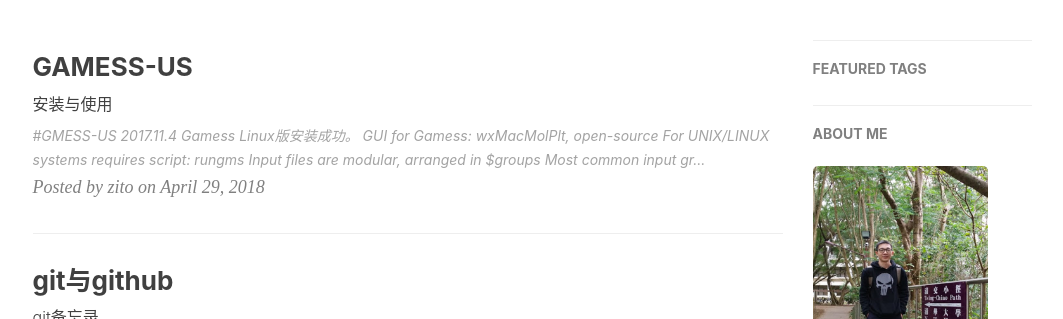
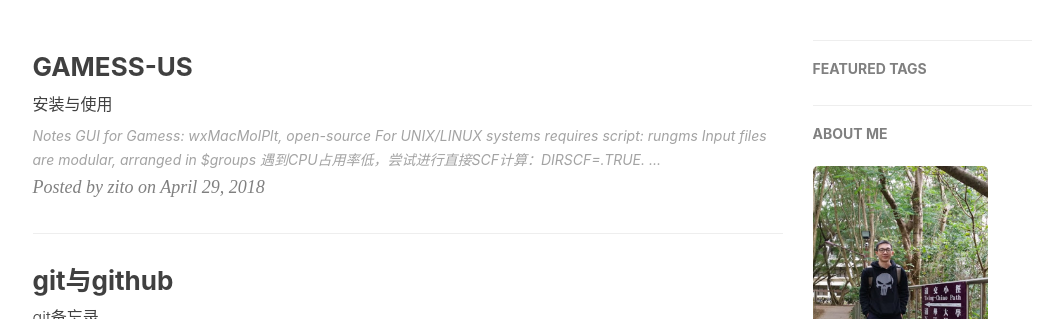
Before and after one commit to zitosen/zitosen.github.io, a Jekyll site: the page built from index.html, in a window 1280 px wide. Shown: the part 418-737 px from the top of the page, without its empty margins (135-1198 px from the left). Built offline with Jekyll 4.4.1, drawn with Linux system fonts in a browser that asks for light colours; nearby versions of some CDN libraries; the list of posts is cut into pages by our own code; comment, search, counter and statistics services are not loaded.

Commit message:
Update 2018-04-29-gamess-us.md

````diff
--- a/_posts/2018-04-29-gamess-us.md
+++ b/_posts/2018-04-29-gamess-us.md
@@ -4,20 +4,21 @@
 subtitle:   安装与使用
 date:       2018-04-29
 author:     zito
-header-img: img/github-logo.png
+header-img: img/gamess.jpg
 catalog: true
 tags:
-    - ab initio, code {quantum chemistry}
+    - ab initio, code, quantum chemistry
 
 ---
+**Notes**
+> * GUI for Gamess: wxMacMolPlt, open-source
+> * For UNIX/LINUX systems requires script: rungms
+> * Input files are modular, arranged in \$groups
+> * 遇到CPU占用率低，尝试进行直接SCF计算：DIRSCF=.TRUE.
 
-#GMESS-US
-> 2017.11.4 Gamess Linux版安装成功。
-GUI for Gamess: wxMacMolPlt, open-source
-For UNIX/LINUX systems requires script: rungms
-Input files are modular, arranged in \$groups
 
-**Most common input groups**
+**GAMESS input basics**
+reference to [Jan Jensen's blog](http://molecularmodelingbasics.blogspot.com/2009/07/some-gamess-input-basics_24.html)
 >* **\$SYSTEM**: specifies memory, time limit
 TIMLIM=(default=600 min)
 MWORDS=(default=1)
@@ -79,13 +80,11 @@
 >* \$GUESS, \$HESS, \$VEC, \$IRC, \$VIB
 
 **Input syntax**
->* \$ sign must be in column 2
->* All groups must terminate with \$END (this $ can be anywhere except column 1)
+> * \$ sign must be in column 2
+> * All groups must terminate with \$END (this $ can be anywhere except column 1)
 
-**GAMESS input basics summaried by Jan Jensen**
-http://molecularmodelingbasics.blogspot.com/2009/07/some-gamess-input-basics_24.html
-
-Here is an input file for a single point energy calculation at the B3LYP/6-31G(d) level of theory for the H2 molecule:
+**Examples**
+> * Here is an input file for a single point energy calculation at the B3LYP/6-31G(d) level of theory for the H2 molecule:
 ```
 $contrl runtyp=energy dfttyp=b3lyp $end
 $basis gbasis=n31 ngauss=6 ndfunc=1 $end
@@ -96,8 +95,7 @@
 H 1.0 0.753 0.0 0.0
 $end
 ```
-
-The order of the groups doesn’t matter, so you can put the \$basis group below the \$data group. You can have several groups of the same kind (e.g. two \$contrl groups). If you have the same keyword in both groups, it is the value in the last group that counts. For example,
+> * The order of the groups doesn’t matter, so you can put the \$basis group below the \$data group. You can have several groups of the same kind (e.g. two \$contrl groups). If you have the same keyword in both groups, it is the value in the last group that counts. For example,
 ```
 $contrl runtyp=energy dfttyp=b3lyp $end
 $contrl runtyp=optimize $end
@@ -182,8 +180,9 @@
 ------
 
 ## 利用GAMESS-US进行LMOEDA能量分解
-能量分解分析方法很多，最常用的有两类，一类是Morokuma的EDA能量分解；另一类是对称匹配微扰理论（SAPT），SAPT的简介可参考JMM,19,5387，综述见DOI:10.1002/wcms.86。此外还有NBO里的自然能量分解(NEDA)等方法。EDA形式的能量分解可用GAMESS-US、ADF或Q-Chem，SAPT可用PSI4、Molpro、Q-Chem。
-利用Multiwfn的片段组合波函数功能，也能进行简单的能量分解，见手册3.100.8节的说明和手册4.100.8节的实例。DFT-D3程序参考《DFT-D色散校正的使用》（http://sobereva.com/210）。Multiwfn的能量分解无法拆开静电和交换互斥。
+参考[Multiwfn支持的弱相互作用的分析方法概览](http://sobereva.com/252)
+能量分解分析方法很多，最常用的有两类，一类是Morokuma的EDA能量分解；另一类是对称匹配微扰理论（SAPT），SAPT的简介可参考JMM,19,5387，综述见DOI:10.1002/wcms.86。
+此外还有NBO里的自然能量分解(NEDA)等方法。EDA形式的能量分解可用GAMESS-US、ADF或Q-Chem，SAPT可用PSI4、Molpro、Q-Chem。
 
 **LMOEDZ in GAMESS**
 >* 如果写cctyp=CCSD(T)则既有MP2色散能也有CCSD(T)色散能。MP2/CCSD(T)色散能是来自于它们计算的总相互作用能与HF总相互作用能的差值。如果用了DFT，则输出的色散能是复合物的相关能减去各个单体孤立状态下的相关能，这里说的相关能是交换相关泛函中的相关泛函对应的能量。
@@ -212,30 +211,3 @@
 $HCCD $end
 $Heavy ACCD $end
 ```
-
-------
-**Gamess常见问题**
-
-- CPU占用率低
-尝试进行直接SCF计算：DIRSCF=.TRUE.
-
-
-------
-
-# Gaussian
-## Bond order in NBO analysis
-You can calculate the bond order using NBO methodology within  Gaussian 09.. Below you can find a sample input and output extract:
-For H2O, the input looks like this:
-```
-#N HF/3-21G SP POP=NBOREAD
-H2O
- 0 1
-O
- H 1 B1
- H 1 B2 2 A1
-A1 109.47122
-B1 1.0500000
-B2 1.0500000
-
-$nbo bndidx $end
-```
````
